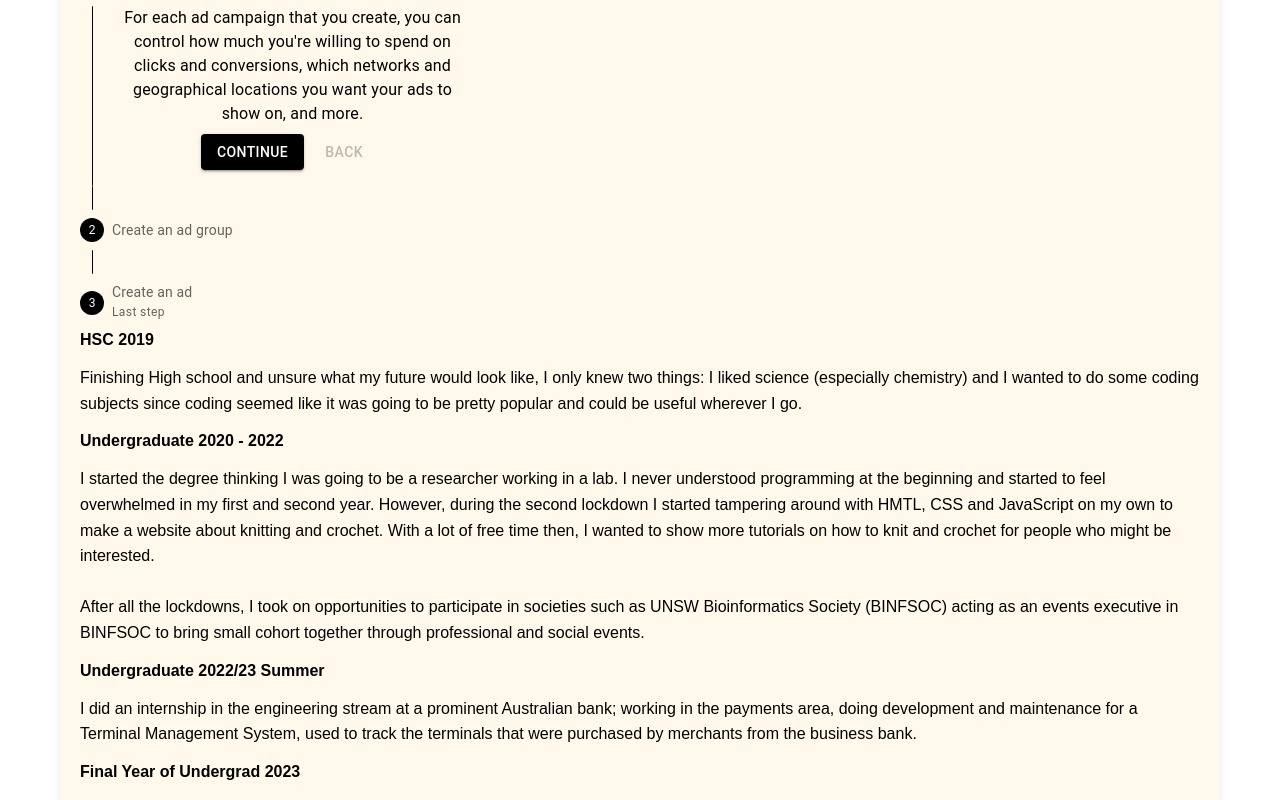
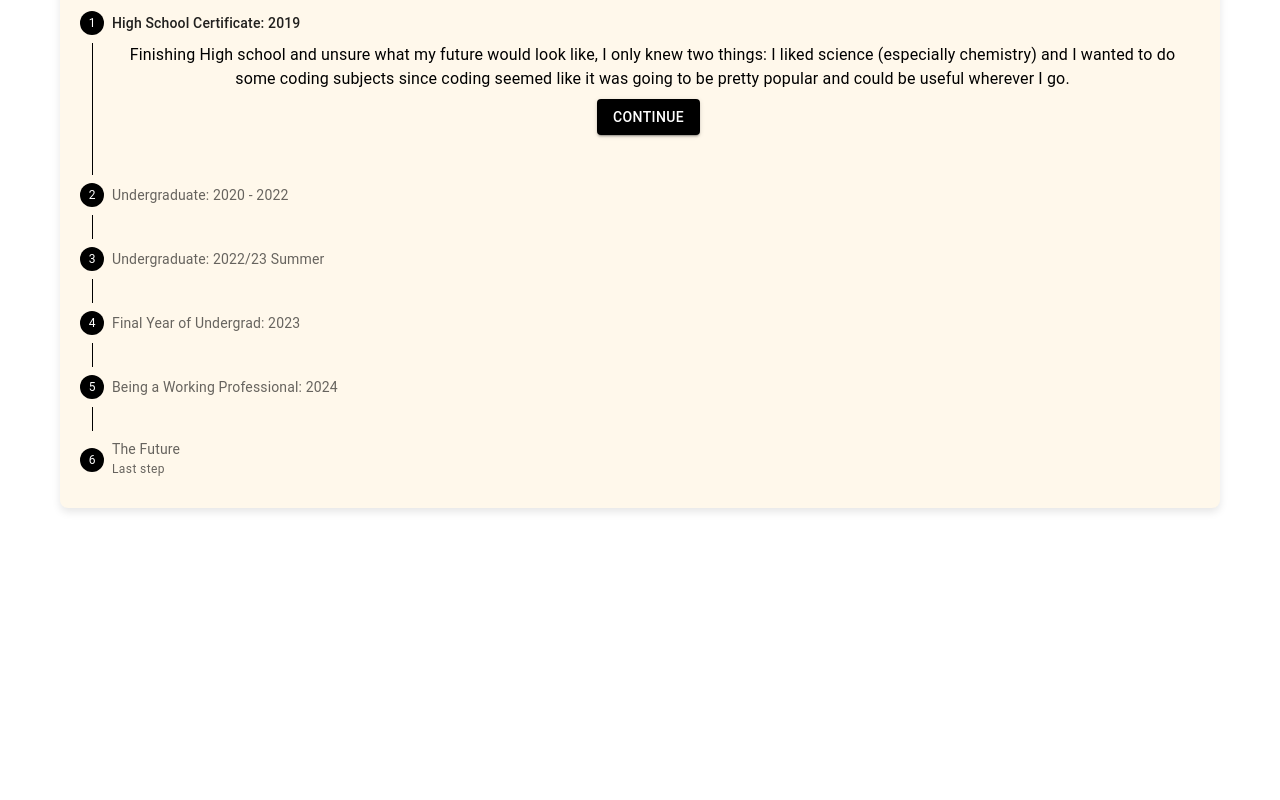
Before and after one commit to vandana1408/allthingsvandana, a React (Create React App) app: page /career in a window 1280 px wide. Shown: the part 420-1220 px from the top of the page. After the commit the page ends 988 px from the top, so only its background shows below. Built offline with nearby package versions, Linux system fonts and the light colour scheme.

Commit message:
implemented timeline with information successfully

```diff
--- a/src/Career.js
+++ b/src/Career.js
@@ -7,45 +7,10 @@ function Career() {
             <h2>
                My Career
             </h2>
-            I apologise that this currently looks like my resume but I'm throwing in some key points about my career before I begin to embellish!
+            This timeline of my career was made using the Material UI framework with a couple customisations here and there to fit the colour scheme of this site. It's a work in progress, but that's the whole point of this website!
+            I hope to also include more detail into my experiences but if I'm lucky and work hard, this page will always be an unfinished novel 😊.
             <br></br><br></br>
             <VerticalLinearStepper></VerticalLinearStepper>
-            <div className="withincoming">
-                <b>HSC 2019</b>
-                <p>
-                    Finishing High school and unsure what my future would look like, I only knew two things: I liked science (especially chemistry) and
-                    I wanted to do some coding subjects since coding seemed like it was going to be pretty popular and could be useful wherever I go.
-                </p>
-                <b>Undergraduate 2020 - 2022</b>
-                <p>
-                    I started the degree thinking I was going to be a researcher working in a lab. I never understood programming at the beginning and started to feel overwhelmed in my first and second year.
-                    However, during the second lockdown I started tampering around with HMTL, CSS and JavaScript on my own to make a website about knitting and crochet.
-                    With a lot of free time then, I wanted to show more tutorials on how to knit and crochet for people who might be interested. <br/><br/>
-                    After all the lockdowns, I took on opportunities to participate in societies such as UNSW Bioinformatics Society (BINFSOC) acting as an events executive in BINFSOC to bring small cohort together through professional and social events.
-                </p>
-                <b>Undergraduate 2022/23 Summer</b>
-                <p>
-                    I did an internship in the engineering stream at a prominent Australian bank; working in the payments area, doing development and maintenance for a Terminal Management System, used to track the terminals that were purchased by merchants from the business bank.
-                </p>
-                <b>Final Year of Undergrad 2023</b>
-                <p>
-                    I completed my Honours on “Refactoring and Further Development of the Multilevel Genome Typing Database”, which is a website for researchers to perform the MGT method on bacterial genomes to help identify relationships between many collected isolates.
-                    My project invovled refactoring the codebase of the Django application to improve feature building, and optimising the local installation of the application for wet lab researchers running the method and app on their local machines. <br/><br/>
-                    Towards the end of my internship I also completed an internship at a medical research institute to build a database and UI for wetlab researchers to track their experiment samples as they go through multiple processes and tracking each process in a structured way.
-                </p>
-                <b>2024</b>
-                <p>
-                    I have returned to the bank I did my summer internship at to complete a graduate program.
-                    My first rotation was working in the HR function; building and maintaining platforms that support over 48 900 employees. My biggest achievement was building a GitHub Action that can be used for Integration Testing in Workday Extend Applications. <br/>
-                    Currently working in a team that works on the accounts and transactions pages in the retail app. I work on the backend side of these applications; building and maintaining APIs that control information displayed to millions of customers. <br/>
-                </p>
-                <b>The future</b>
-                <p>
-                    The areas I really want to develop on at the moment are in security practices when it comes to writing code, and understanding cloud.
-                    I also want to develop further on understanding complex architectures when it comes to building APIs for complex applications and bigger systems.
-                </p>
-            </div>
-
           </div>
     );
 }
--- a/src/components/Timeline.js
+++ b/src/components/Timeline.js
@@ -5,27 +5,46 @@ import Step from '@mui/material/Step';
 import StepLabel from '@mui/material/StepLabel';
 import StepContent from '@mui/material/StepContent';
 import Button from '@mui/material/Button';
-import Paper from '@mui/material/Paper';
 import Typography from '@mui/material/Typography';
 
 const steps = [
   {
-    label: 'Select campaign settings',
-    description: `For each ad campaign that you create, you can control how much
-              you're willing to spend on clicks and conversions, which networks
-              and geographical locations you want your ads to show on, and more.`,
+    label: 'High School Certificate: 2019',
+    description: `Finishing High school and unsure what my future would look like, I only knew two things: I liked science (especially chemistry) and
+                  I wanted to do some coding subjects since coding seemed like it was going to be pretty popular and could be useful wherever I go.`,
   },
   {
-    label: 'Create an ad group',
-    description:
-      'An ad group contains one or more ads which target a shared set of keywords.',
+    label: 'Undergraduate: 2020 - 2022',
+    description: `I started the degree thinking I was going to be a researcher working in a lab. I never understood programming at the beginning and started to feel overwhelmed in my first and second year.
+                  However, during the second lockdown I started tampering around with HMTL, CSS and JavaScript on my own to make a website about knitting and crochet.
+                  With a lot of free time then, I wanted to show more tutorials on how to knit and crochet for people who might be interested.
+                  After all the lockdowns, I took on opportunities to participate in societies such as UNSW Bioinformatics Society (BINFSOC)
+                  acting as an events executive in BINFSOC to bring small cohort together through professional and social events.`,
   },
   {
-    label: 'Create an ad',
-    description: `Try out different ad text to see what brings in the most customers,
-              and learn how to enhance your ads using features like ad extensions.
-              If you run into any problems with your ads, find out how to tell if
-              they're running and how to resolve approval issues.`,
+    label: 'Undergraduate: 2022/23 Summer',
+    description: `I did an internship in the engineering stream at an Australian bank; working in the payments area.
+                  I worked in a team to build and maintain the Terminal Management System, a website used by our customer
+                  service representatives to track the terminals that were purchased by other businesses.`,
+  },
+  {
+    label: 'Final Year of Undergrad: 2023',
+    description: `I completed my Honours on “Refactoring and Further Development of the Multilevel Genome Typing Database”, which is a website for researchers to perform the MGT method on bacterial genomes
+                  to help identify relationships between many collected isolates. My project invovled refactoring the codebase of the Django application to improve feature building, and optimising the local installation
+                  of the application for wet lab researchers running the method and app on their local machines. Towards the end of my internship I also completed an internship at a medical research institute to
+                  build a database and UI for wetlab researchers to track their experiment samples as they go through multiple processes and tracking each process in a structured way.`,
+  },
+  {
+    label: 'Being a Working Professional: 2024',
+    description: `I have returned to the bank I did my summer internship at to complete a graduate program. My first rotation was working in the HR function; building and maintaining platforms that support over 48 900 employees.
+                  My biggest achievement was building a GitHub Action that can be used for Integration Testing in Workday Extend Applications.
+                  Currently working in a team that works on the accounts and transactions pages in the retail app. I work on the backend side of these applications; building and maintaining APIs that control the accounts and
+                  balances information displayed to millions of customers.`,
+  },
+  {
+    label: 'The Future',
+    description: `At the moment, I'm really intrigued by becoming a more secure programmer and integrating proper security practices in software engineering, as well as understanding cloud concepts more generally. To work on these things, I'm assisting with a graduate run Capture the Flag Competition and working towards becoming an AppSec Champion.
+                  Additionally, I also want to develop further on understanding complex APIs and their flows. Most assignments in university are at a very small scale and typically programmed from scratch and joining my current team is helping me understand how improvements made to old API flows can improve our customers' experiences.`
   },
 ];
 
@@ -40,38 +59,35 @@ function VerticalLinearStepper() {
     setActiveStep((prevActiveStep) => prevActiveStep - 1);
   };
 
-  const handleReset = () => {
-    setActiveStep(0);
-  };
-
   return (
-    <Box sx={{ maxWidth: 400 }}>
+    <Box>
       <Stepper activeStep={activeStep} orientation="vertical" sx={{
-          '& .MuiStepContent-root': {
-            borderRadius: '1px',
+          '& .MuiStepContent-root': { // THIS ENTIRE SECTION NEEDS TO BE REFACTORED!!!
             borderLeft: '1px solid black',
           },
           '& .MuiStepConnector-line': {
-            borderRadius: '1px',
             borderLeft: '1px solid black',
           },
           '& .MuiButton-containedPrimary': {
             backgroundColor: 'black',
             border: '1px',
+            '&:hover': {
+              backgroundColor: '#3c434a',
+            },
           },
           '& .MuiButton-textPrimary': {
             color: 'black',
             border: '1px',
           },
           '& .MuiStepIcon-root.Mui-active': {
-            color: 'black', // Ensure active step icon remains black
+            color: 'black',
           },
           '& .MuiStepIcon-root.Mui-completed': {
-            color: 'black', // Ensure active step icon remains black
+            color: 'black',
           },
           '& .MuiSvgIcon-root': {
             borderRadius: '1px',
-            color: 'black', // Ensure all step icons remain black
+            color: 'black',
           },
         }}>
         {steps.map((step, index) => (
@@ -79,30 +95,31 @@ function VerticalLinearStepper() {
             <StepLabel
               sx={{
                 '& .MuiStepContent-root': {
-                  borderRadius: '1px',
                   borderLeft: '1px solid black',
                 },
                 '& .MuiStepConnector-line': {
-                  borderRadius: '1px',
                   borderLeft: '1px solid black',
                 },
                 '& .MuiButton-containedPrimary': {
                   backgroundColor: 'black',
                   border: '1px',
+                  '&:hover': {
+                    backgroundColor: '#3c434a',
+                  },
                 },
                 '& .MuiButton-textPrimary': {
                   color: 'black',
                   border: '1px',
                 },
                 '& .MuiStepIcon-root.Mui-active': {
-                  color: 'black', // Ensure active step icon remains black
+                  color: 'black',
                 },
                 '& .MuiStepIcon-root.Mui-completed': {
-                  color: 'black', // Ensure active step icon remains black
+                  color: 'black',
                 },
                 '& .MuiSvgIcon-root': {
                   borderRadius: '1px',
-                  color: 'black', // Ensure all step icons remain black
+                  color: 'black',
                 },
               }}
               optional={
@@ -116,33 +133,21 @@ function VerticalLinearStepper() {
             <StepContent>
               <Typography>{step.description}</Typography>
               <Box sx={{ mb: 2 }}>
-                <Button
-                  variant="contained"
-                  onClick={handleNext}
-                  sx={{ mt: 1, mr: 1 }}
-                >
-                  {index === steps.length - 1 ? 'Finish' : 'Continue'}
-                </Button>
-                <Button
-                  disabled={index === 0}
-                  onClick={handleBack}
-                  sx={{ mt: 1, mr: 1 }}
-                >
+              {activeStep > 0 && (
+                <Button onClick={handleBack} sx={{ mt: 1, mr: 1 }}>
                   Back
                 </Button>
+              )}
+              {activeStep < steps.length - 1 && (
+                <Button onClick={handleNext} variant="contained" sx={{ mt: 1, mr: 1 }}>
+                  Continue
+                </Button>
+              )}
               </Box>
             </StepContent>
           </Step>
         ))}
       </Stepper>
-      {activeStep === steps.length && (
-        <Paper square elevation={0} sx={{ p: 3 }}>
-          <Typography>All steps completed - you&apos;re finished</Typography>
-          <Button onClick={handleReset} sx={{ mt: 1, mr: 1 }}>
-            Reset
-          </Button>
-        </Paper>
-      )}
     </Box>
   );
 }
```
